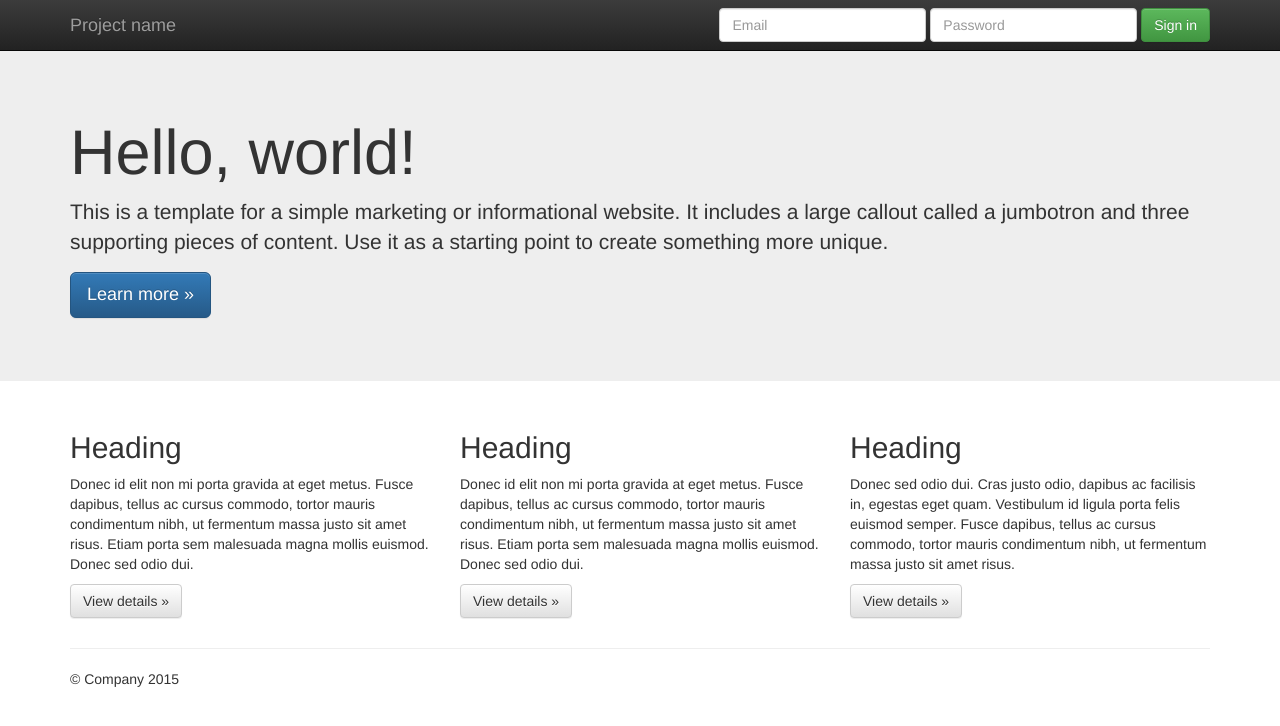
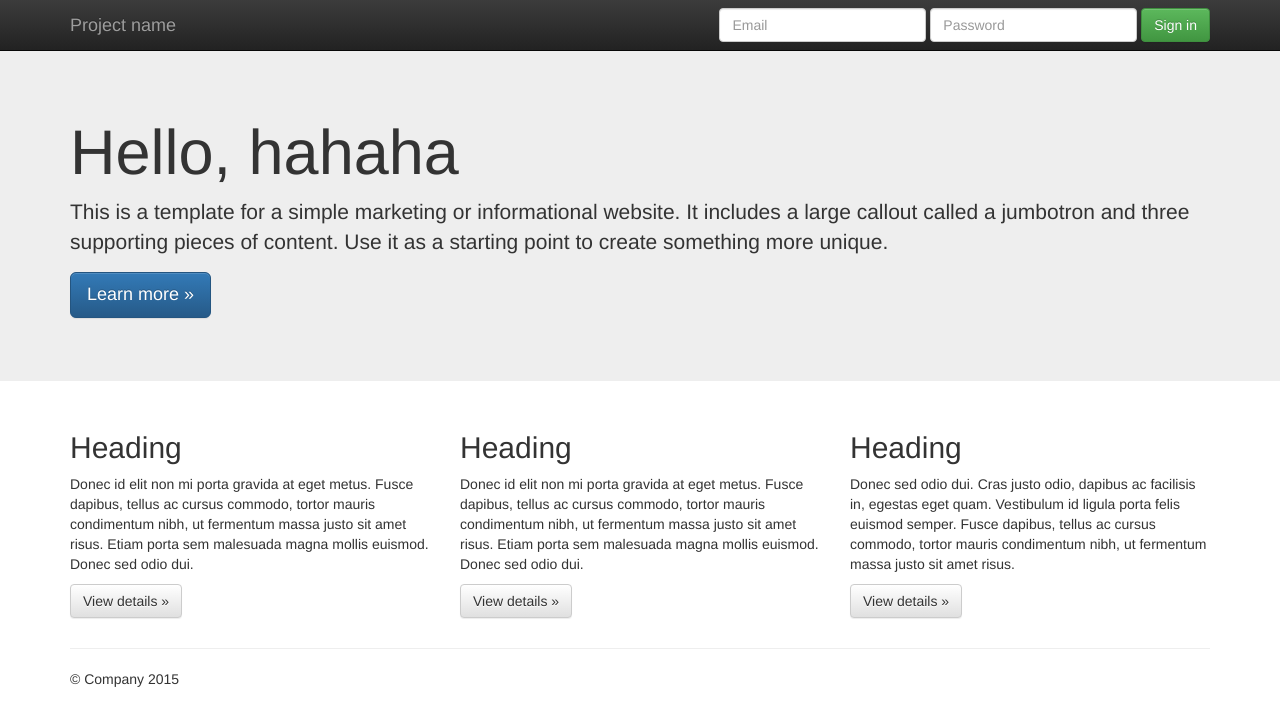
Before and after one commit to IkTom22/git-practice, a plain HTML site: page index.html in a window 1280 px wide. Drawn offline with nearby package versions, Linux system fonts and the light colour scheme.

Commit message:
testing fetch

```diff
--- a/index.html
+++ b/index.html
@@ -55,7 +55,7 @@
     <!-- Main jumbotron for a primary marketing message or call to action -->
     <div class="jumbotron">
       <div class="container">
-        <h1>Hello, world!</h1>
+        <h1>Hello, hahaha</h1>
         <p>This is a template for a simple marketing or informational website. It includes a large callout called a jumbotron and three supporting pieces of content. Use it as a starting point to create something more unique.</p>
         <p><a class="btn btn-primary btn-lg" href="#" role="button">Learn more &raquo;</a></p>
       </div>
```
